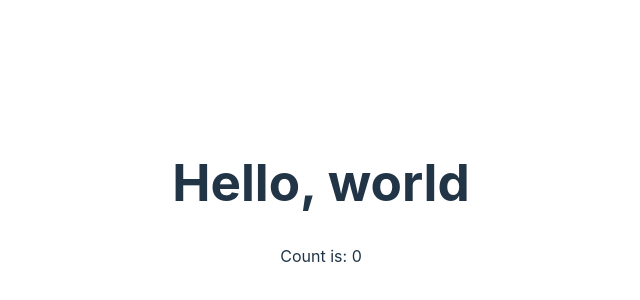
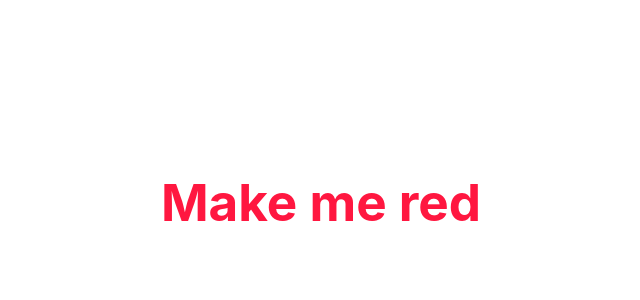
Before and after one commit to SynCROSS/learning-vue3, a Vue app: page / in a window 1280 px wide. Shown: the part 198-498 px from the top of the page, without its empty margins (319-959 px from the left). Built offline with nearby package versions, Linux system fonts and the light colour scheme.

Commit message:
Attribute Bindings

```diff
--- a/src/App.vue
+++ b/src/App.vue
@@ -1,12 +1,17 @@
 <script setup lang="ts">
-import { reactive, ref } from 'vue';
+import { ref } from 'vue';
 
-const message = ref('Hello, world');
-const counter = reactive({ count: 0 });
-
+const titleClass = ref('title');
 </script>
 
 <template>
-  <h1>{{ message }}</h1>
-  <p>Count is: {{ counter.count }}</p>
+  <h1 :class="titleClass">
+    Make me red
+  </h1> <!-- add dynamic class binding here -->
 </template>
+
+<style>
+.title {
+  color: #ff1740;
+}
+</style>
```
